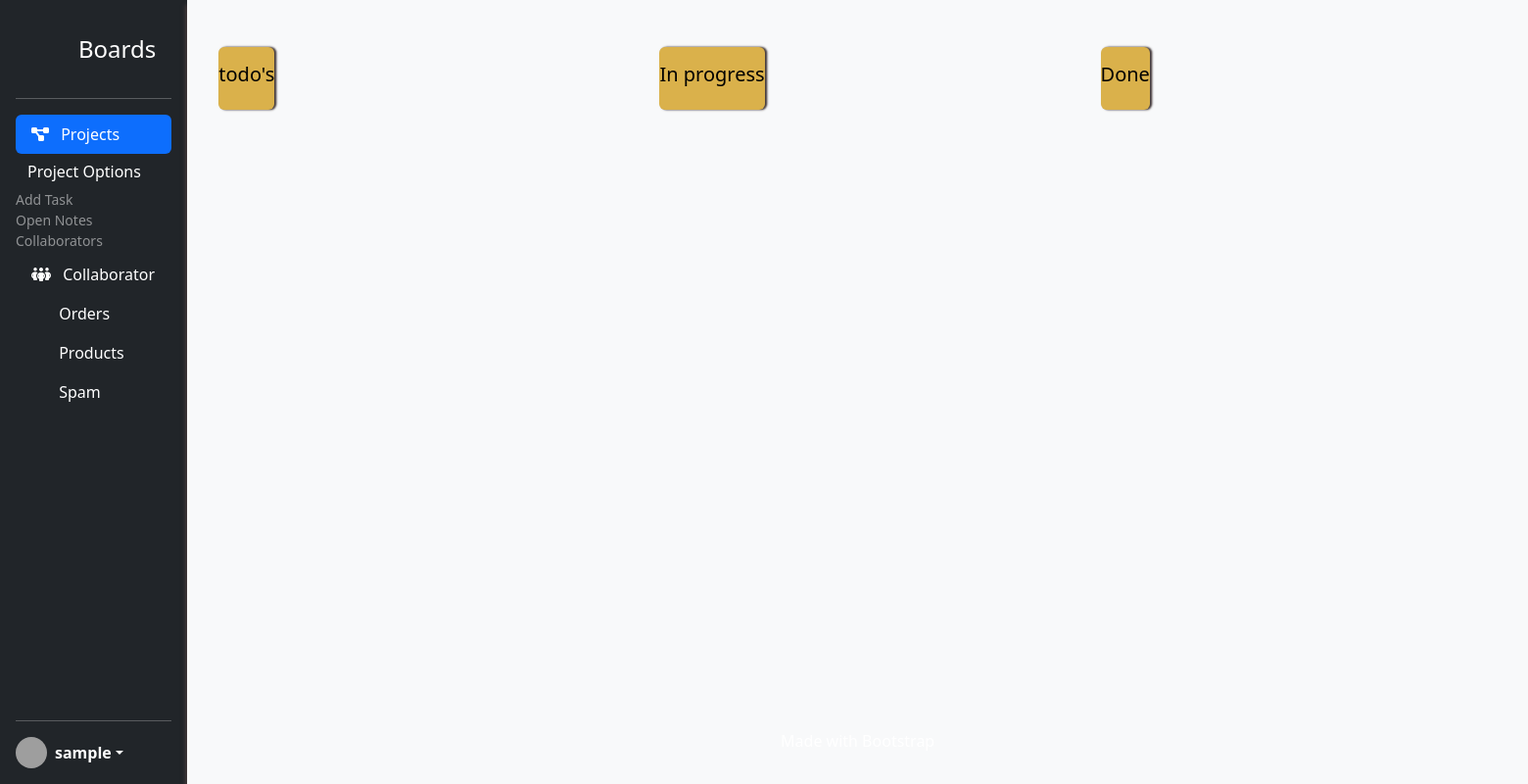
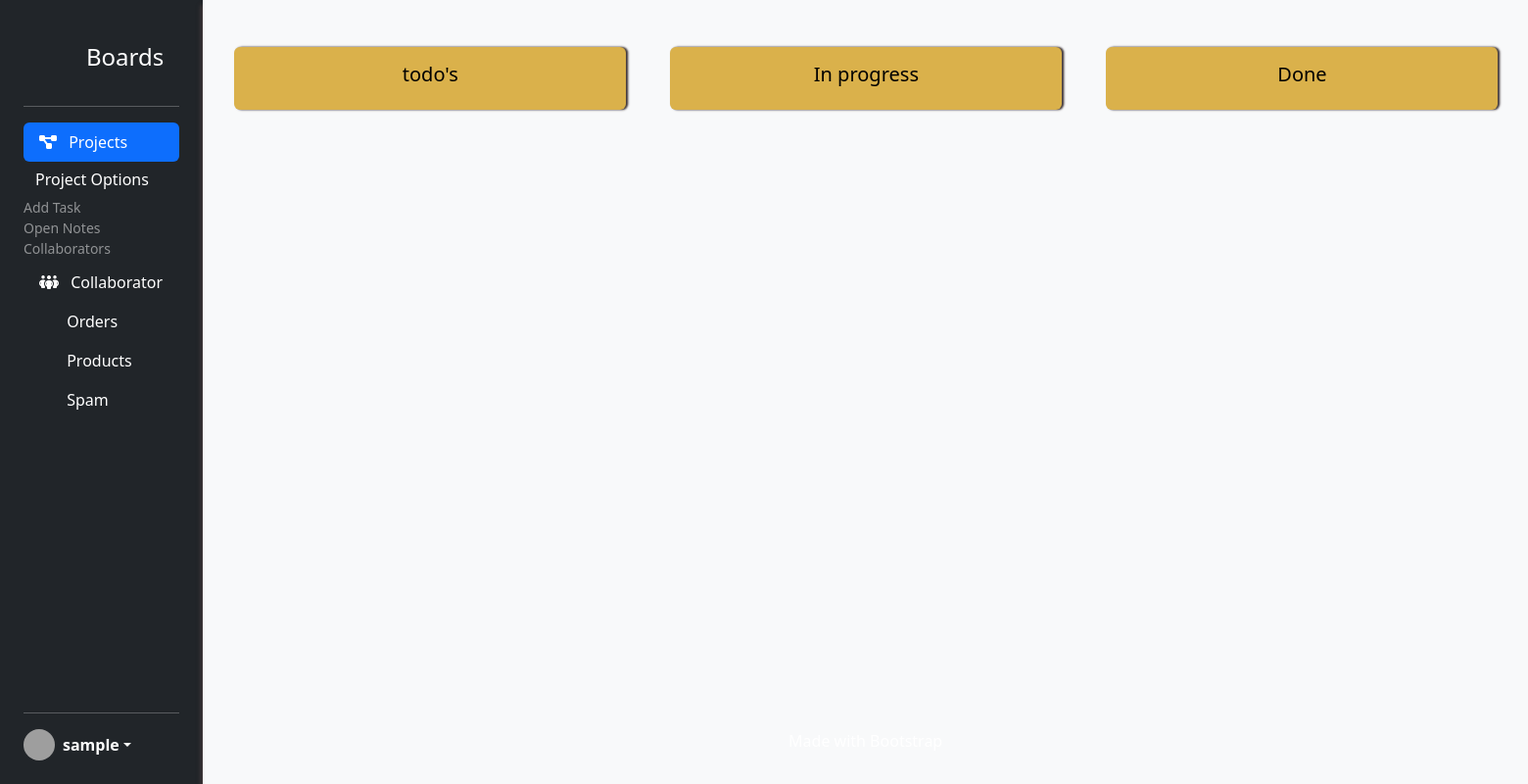
Before and after one commit to LukeI50/Project-Boards, a Django app: a page that uses templates/base.html in a window 1560 px wide. Shown: the whole page at 98% size. Run offline with Django 4.2, Linux system fonts and the light colour scheme; a user stored in the database is signed in; tables that the repository leaves empty hold one stand-in row (values such as "Sample post"); some libraries are stand-ins or nearby versions; grey boxes are pictures that could not be loaded.

Commit message:
Add: alignment statement for kanban columns in style.css

```diff
--- a/project_board/templates/project_board/project_detail.html
+++ b/project_board/templates/project_board/project_detail.html
@@ -11,50 +11,23 @@
 
 <!-- TODO panel -->
 
-<div class="grid grid-cols-3 justify-items-evenly">
-    <div class="toast-container position-static py-3 bx-shadow-r" data-task-status="todo">
+<div class="grid grid-cols-3 mx-auto justify-items-center">
+    <div class="toast-container position-static py-3 bx-shadow-r width-200" data-task-status="todo">
         <h5>todo's</h5>
         {% for task in tasks_todo %}
-        <div class="toast fade show mt-3" role="alert" aria-live="assertive" aria-atomic="true">
-            <div class="toast-header">
-                <img src="..." class="rounded me-2" alt="...">
-                <strong>{{ task.author }}</strong>
-                <small class="text-body-secondary">{{ task.date_created }}</small>
-            </div>
-            <div class="toast-body">
-                {{ task.content | striptags }}
-            </div>
-        </div>
+        {% include "./Additionals/toast_template.html" %}
         {% endfor %}
     </div>
-    <div class="toast-container position-static py-3 bx-shadow-r" data-task-status="In progress">
+    <div class="toast-container position-static py-3 bx-shadow-r width-200" data-task-status="In progress">
         <h5>In progress</h5>
         {% for task in tasks_in_progress %}
-        <div class="toast fade show mt-3" role="alert" aria-live="assertive" aria-atomic="true">
-            <div class="toast-header">
-                <img src="..." class="rounded me-2" alt="...">
-                <strong>{{ task.author }}</strong>
-                <small class="text-body-secondary">{{ task.date_created }}</small>
-            </div>
-            <div class="toast-body">
-                {{ task.content | striptags }}
-            </div>
-        </div>
+        {% include "./Additionals/toast_template.html" %}
         {% endfor %}
     </div>
-    <div class="toast-container position-static py-3 bx-shadow-r" data-task-status="Done">
+    <div class="toast-container position-static py-3 bx-shadow-r width-200" data-task-status="Done">
         <h5>Done</h5>
         {% for task in tasks_done %}
-        <div class="toast fade show mt-3" role="alert" aria-live="assertive" aria-atomic="true">
-            <div class="toast-header">
-                <img src="..." class="rounded me-2" alt="...">
-                <strong>{{ task.author }}</strong>
-                <small class="text-body-secondary">{{ task.date_created }}</small>
-            </div>
-            <div class="toast-body">
-                {{ task.content | striptags }}
-            </div>
-        </div>
+        {% include "./Additionals/toast_template.html" %}
         {% endfor %}
     </div>
 </div>
--- a/static/css/style.css
+++ b/static/css/style.css
@@ -42,6 +42,7 @@ a {
 
 .grid {
     display: grid;
+    justify-items: center;
     gap: 3.5%;
 }
 
@@ -54,7 +55,14 @@ a {
     grid-template-columns: 1fr 1fr 1fr;
 }
 
+.width-200 {
+    width: 400px;
+}
 
+.padding-x-3 {
+    padding-left: 3rem;
+    padding-right: 3rem;
+}
 
 
 /* ----------Skins---------- */
--- a/templates/base.html
+++ b/templates/base.html
@@ -48,7 +48,7 @@
     {% if user.is_authenticated %}
     <nav class="d-flex flex-nowrap">
 
-        <div class="d-flex flex-column flex-shrink-0 p-sm-n2 p-md-3 text-bg-dark">
+        <div class="d-flex flex-column flex-shrink-0 p-sm-2 p-md-3 p-lg-4 text-bg-dark">
             <a href="{% url 'home' %}" class="d-flex align-items-center mb-3 mb-md-0 p-sm-0 p-md-3 me-md-auto text-white text-decoration-none">
                 <svg class="bi pe-none me-2" width="40" height = "32">
                     <use xlink:href="#bootstrap"></use>
```
Also changed, not shown: project_board/templates/project_board/Additionals/toast_template.html (added, +10 -0 lines).
